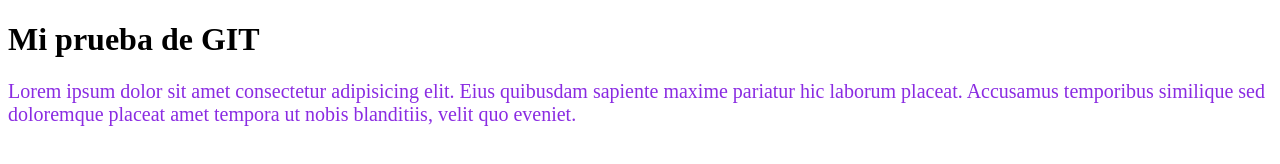
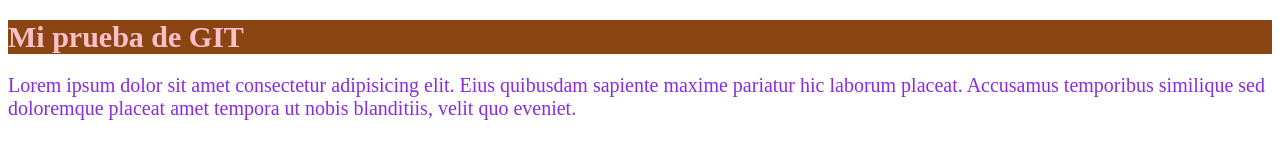
Before and after one commit to sofimack/segundo, a plain HTML site: page index.html in a window 1280 px wide. Drawn offline with Linux system fonts and the light colour scheme.

Commit message:
mas estilos y se agrega contacto

```diff
--- a/estilos.css
+++ b/estilos.css
@@ -2,3 +2,9 @@ p{
     color: blueviolet;
     font-size: 20px;
 }
+
+h1{
+    font-size: 30px;
+    color: pink;
+    background-color: saddlebrown;
+}
```
Also changed, not shown: contacto.html (added, +11 -0 lines).
